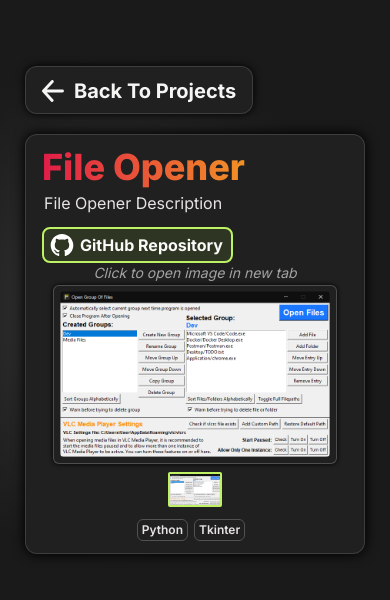
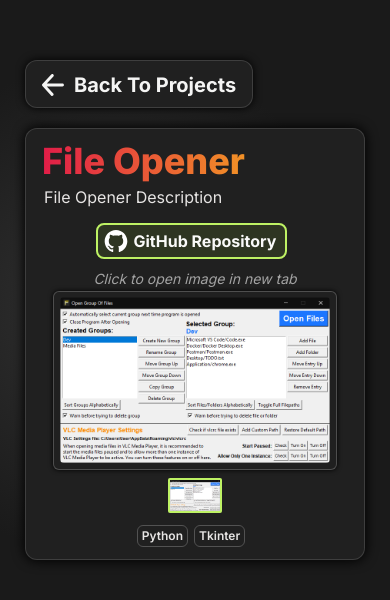
Before and after one commit to vik-ma/portfolio, a Next.js app: page /projects/file-opener in a window 390 px wide. Shown: the part 112-712 px from the top of the page. Built offline with nearby package versions, Linux system fonts and the light colour scheme.

Commit message:
Changed position of projects link div at smaller screens

```diff
--- a/app/components/ProjectPage.tsx
+++ b/app/components/ProjectPage.tsx
@@ -12,7 +12,7 @@ export default function ProjectPage({ project }: ProjectProps) {
             <div className="mb-2 md:mb-none text-stone-200">
               {project?.fullDescription}
             </div>
-            <div className="flex md:justify-normal mt-1 -ml-0.5">
+            <div className="flex justify-center md:justify-normal mt-1.5 md:mt-0.5 -ml-0.5 mb-2.5 md:mb-0">
               <a
                 href={project?.githubLink}
                 target="_blank"
```
